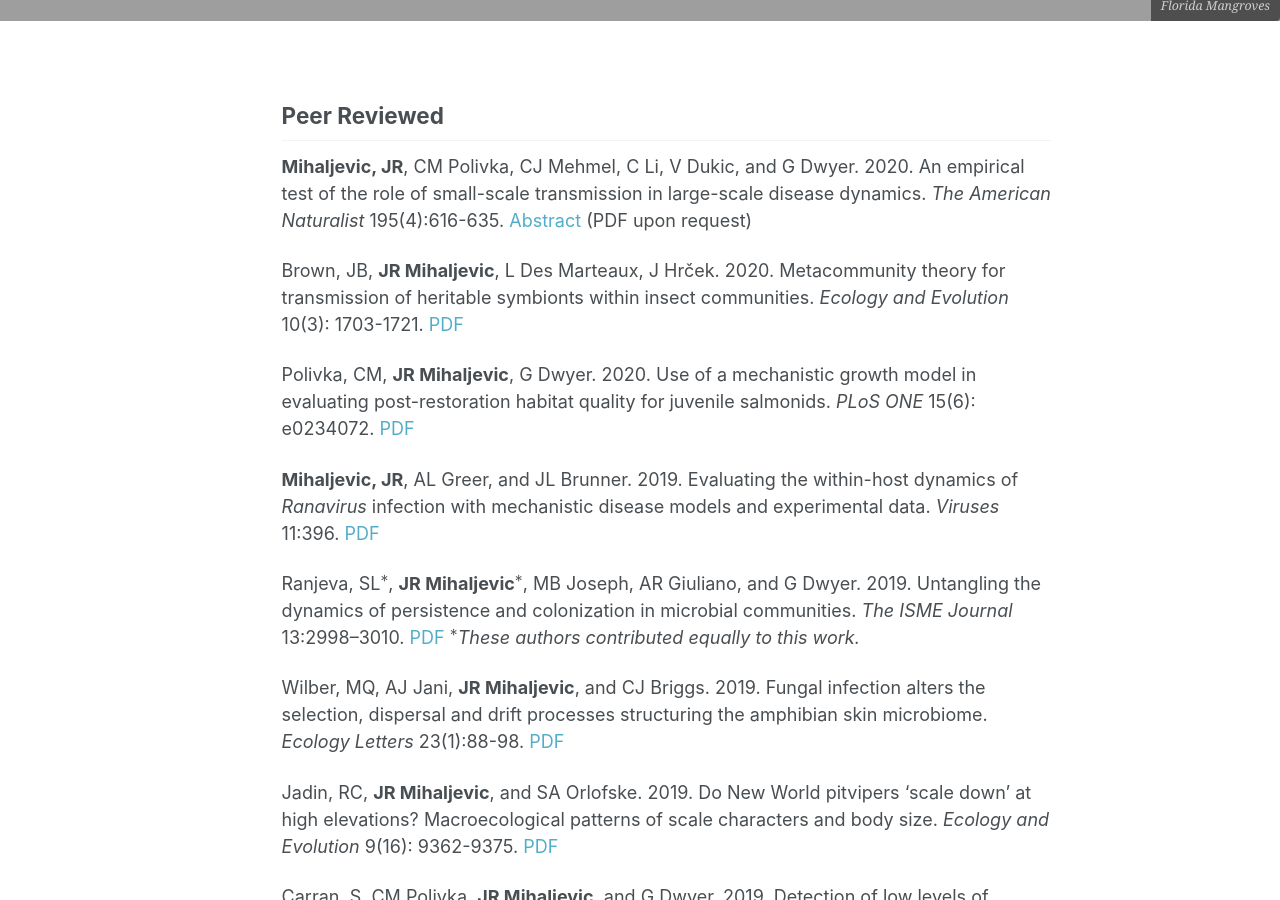
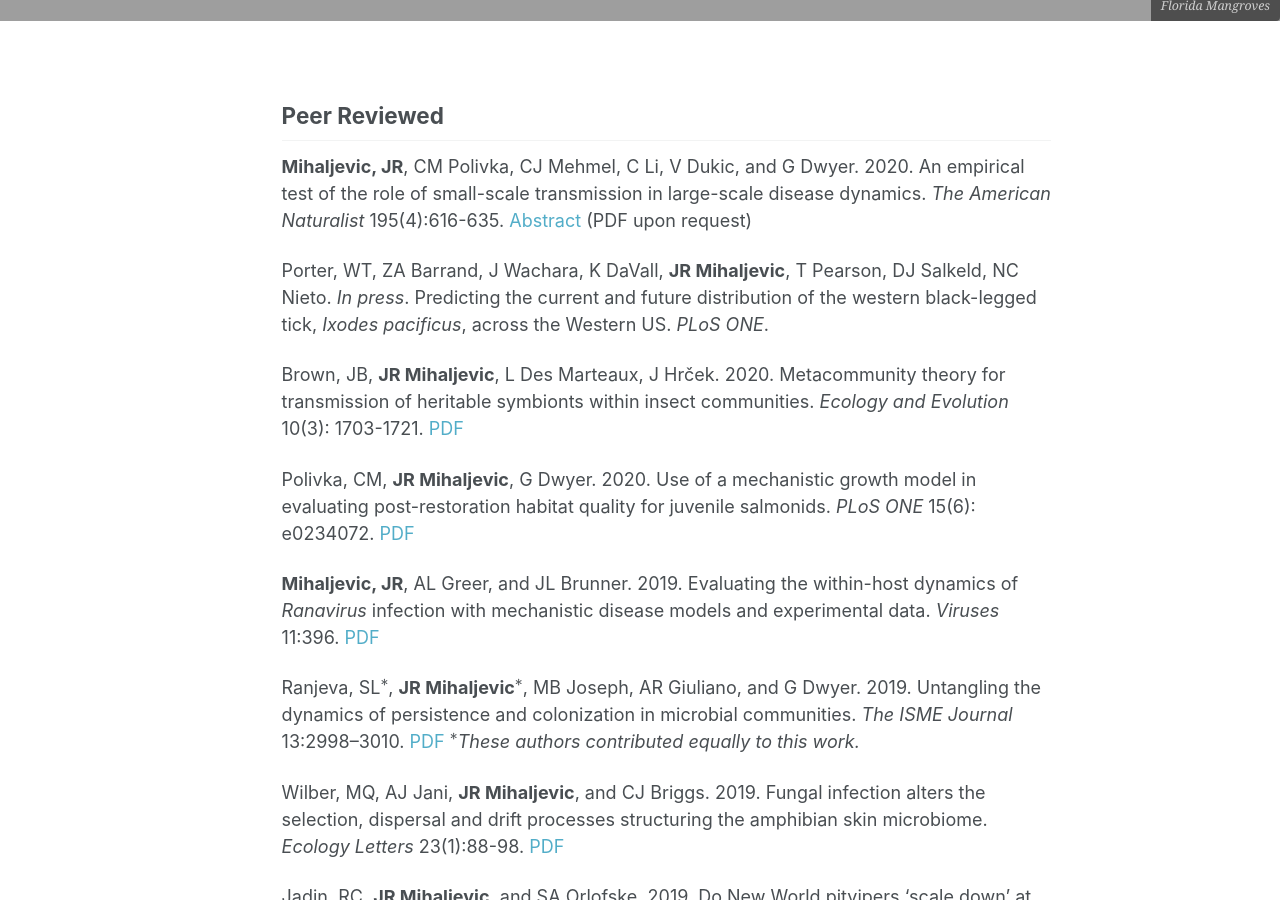
Before and after one commit to jrmihalj/jrmihalj.github.io, a Jekyll site: the page built from _pages/pubs.md, in a window 1280 px wide and 900 px high, scrolled down 1021 px. Built offline with Jekyll 4.4.1, drawn with Linux system fonts in a browser that asks for light colours; formulas are drawn with MathJax 3; our own code applies the rules of GitHub Pages for plain Markdown files.

Commit message:
add Porter et al. 2020 in press

```diff
--- a/_pages/pubs.md
+++ b/_pages/pubs.md
@@ -7,9 +7,12 @@ header:
 permalink: /publications/
 ---
 
+
 ## Peer Reviewed
 
 **Mihaljevic, JR**, CM Polivka, CJ Mehmel, C Li, V Dukic, and G Dwyer. 2020. An empirical test of the role of small-scale transmission in large-scale disease dynamics. *The American Naturalist* 195(4):616-635. [Abstract](https://www.journals.uchicago.edu/doi/abs/10.1086/707457?journalCode=an){:target="_blank"} (PDF upon request)
+
+Porter, WT, ZA Barrand, J Wachara, K DaVall, **JR Mihaljevic**, T Pearson, DJ Salkeld, NC Nieto. *In press*. Predicting the current and future distribution of the western black-legged tick, *Ixodes pacificus*, across the Western US. *PLoS ONE*.
 
 Brown, JB, **JR Mihaljevic**, L Des Marteaux, J Hrček. 2020. Metacommunity theory for transmission of heritable symbionts within insect communities. *Ecology and Evolution* 10(3): 1703-1721. [PDF](https://onlinelibrary.wiley.com/doi/epdf/10.1002/ece3.5754){:target="_blank"}
 
```
